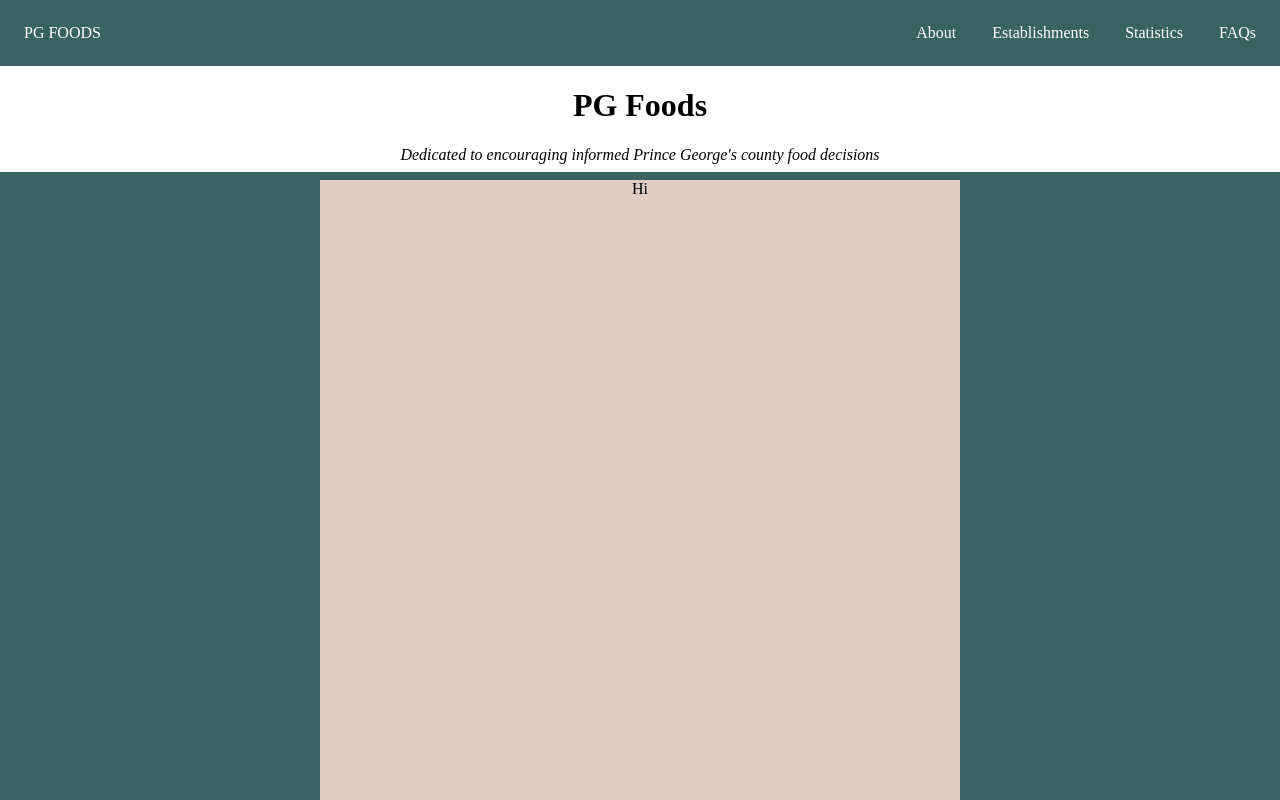
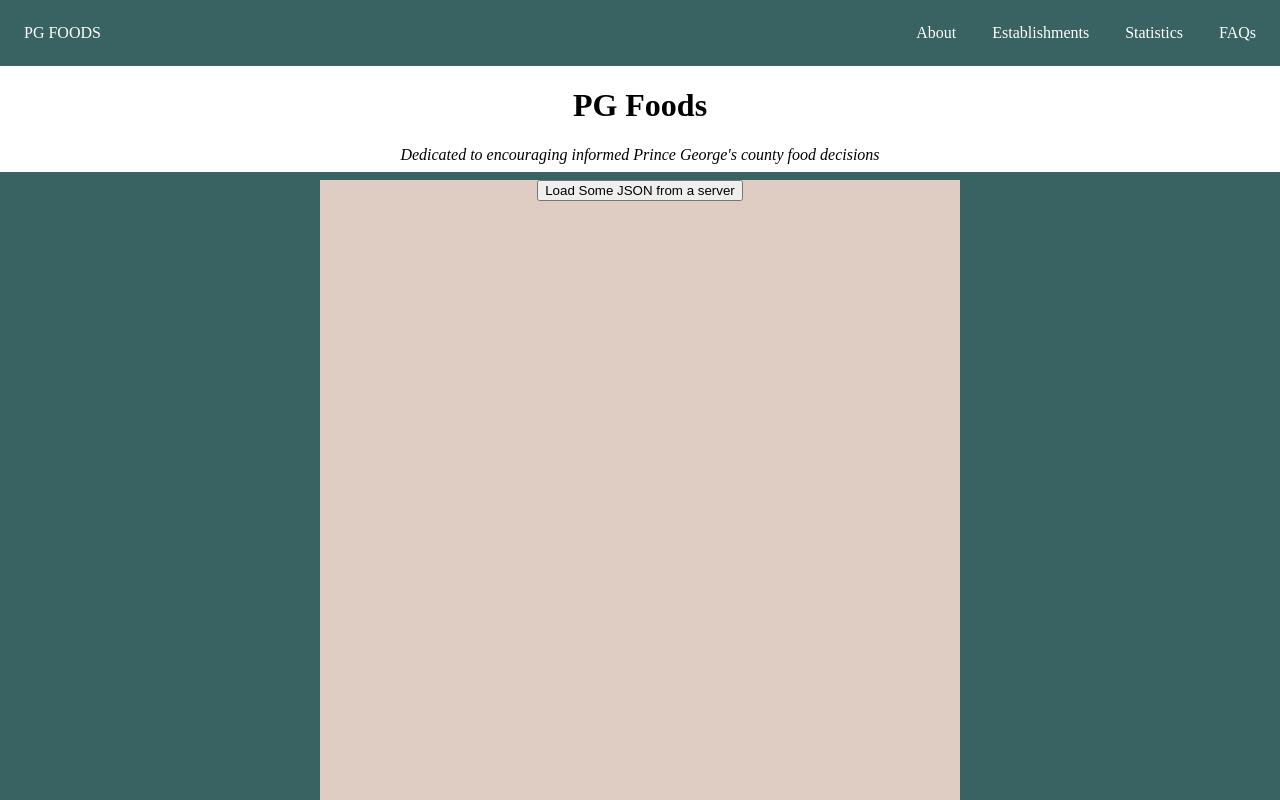
Before and after one commit to kangharo96/pg_food, a website: page public/index.html in a window 1280 px wide. Shown: the top 800 px of the page. Drawn offline with Linux system fonts and the light colour scheme; no server answers.

Commit message:
Copied button stuff from lab_8
Just to help see what's being passed to the front.

```diff
--- a/public/index.html
+++ b/public/index.html
@@ -20,9 +20,28 @@
     <em>Dedicated to encouraging informed Prince George's county food decisions</em>
   </div>
   <div class='content'>
-    Hi
+      <button class="button" onclick="loadData()">Load Some JSON from a server</button>
+    <ul class='templist'></ul>
   </div>
   <script>
+    function loadData() {
+      console.log('fetch'); // confirm code is running on click
+      fetch('/allEstablishments')
+        .then(res => res.json())
+        .then(res => {
+          var string = '';
+          //console.log(res); // logging step to check what we got
+          var d = res.data;
+          for (i in d) {
+            let t = d[i]
+            //console.log(res[i]);
+            string += '<li>'+t.establishment_id+', '+t.name+'</li>';
+          }
+          document.querySelector(".templist").innerHTML = '<ol>'+string+'</ol>';
+          return res;
+        });
+    }
+
     function logData(){
       fetch('/allEstablishments')
          .then(res => {
```
